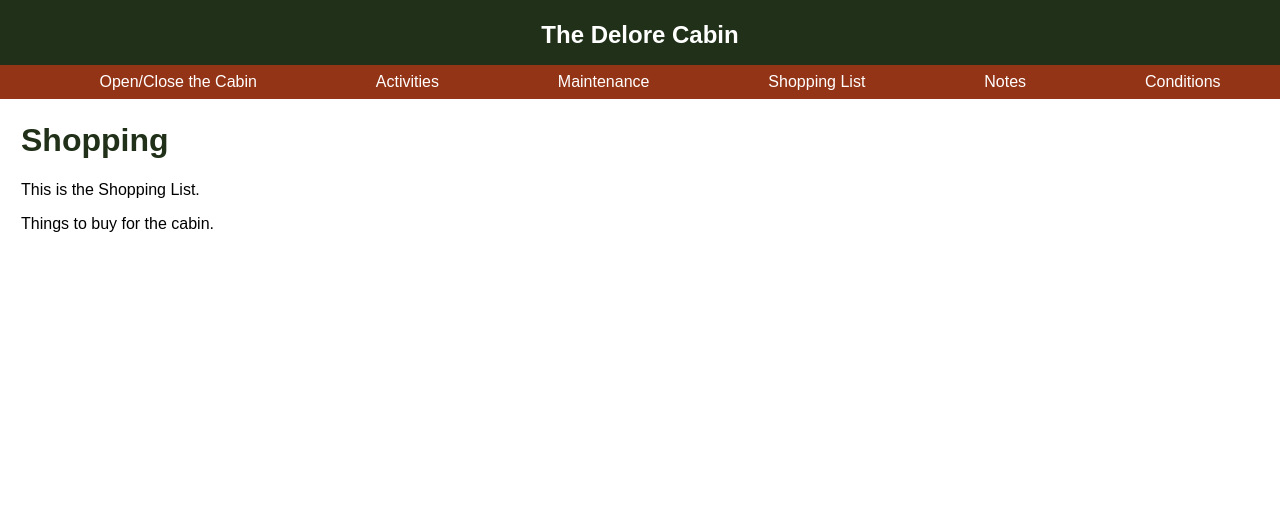
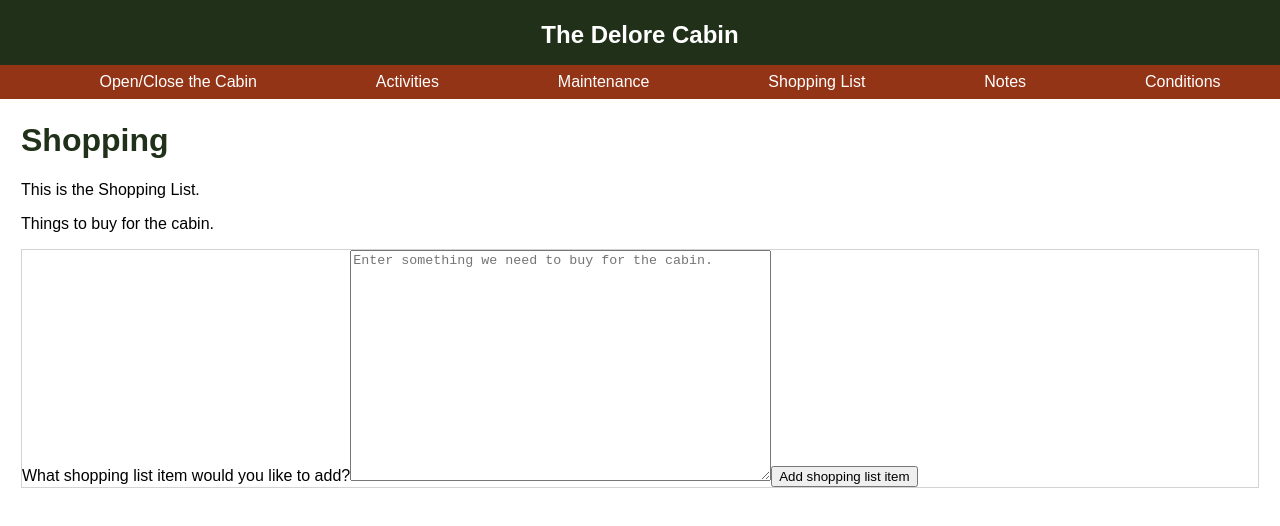
Before and after one commit to wnmurphy/cabin_app, a React (Create React App) app: page /shopping in a window 1280 px wide. Shown: the top 526 px of the page. Built offline with nearby package versions, Linux system fonts and the light colour scheme.

Commit message:
Add comment form to Shopping view.

```diff
--- a/src/views/Shopping.js
+++ b/src/views/Shopping.js
@@ -1,4 +1,5 @@
 import React, { Component } from 'react';
+import Form from './Form.js';
 
 class Shopping extends Component {
 
@@ -8,6 +9,7 @@ class Shopping extends Component {
         <h1>Shopping</h1>
         <p>This is the Shopping List.</p>
         <p>Things to buy for the cabin.</p>
+        <Form formThing={["something we need to buy for the cabin.","shopping list item"]} endpoint={"/shopping"} />
       </div>
     )
   }
```
